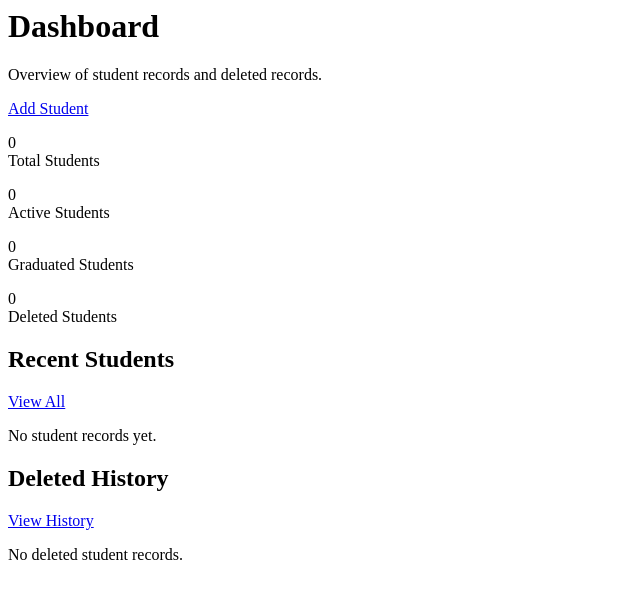
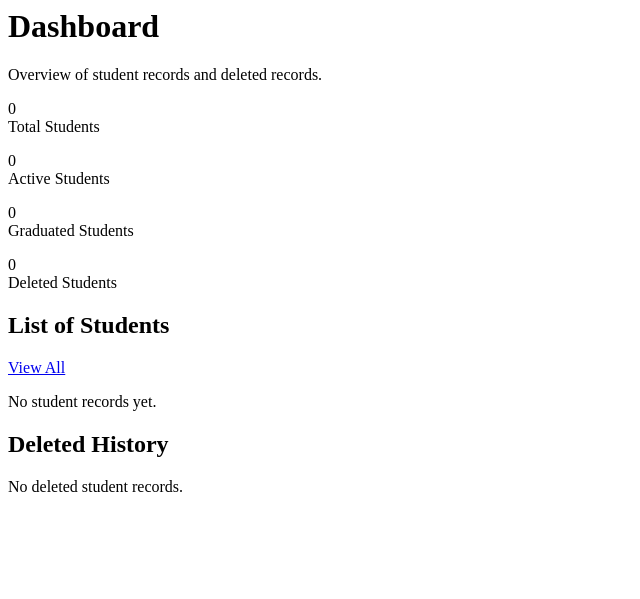
Before and after one commit to luhykie/MVC-FINALS, a PHP site: page /app/Views/dashboard/index.php in a window 1280 px wide. Shown: the top 599 px of the page, without its empty margins (0-640 px from the left). Run offline with PHP 8.4, Linux system fonts and the light colour scheme; the template is opened without the code that fills it, so the values that code supplies are empty.

Commit message:
Edit dashboard

```diff
--- a/app/Views/dashboard/index.php
+++ b/app/Views/dashboard/index.php
@@ -5,7 +5,7 @@ use Core\View\Engine as View;
 <h1>Dashboard</h1>
 <p>Overview of student records and deleted records.</p>
 
-<p><a href="/students/create">Add Student</a></p>
+<!-- <p><a href="/students/create">Add Student</a></p> -->
 
 <section>
     <p><?= (int) $stats['total'] ?><br>Total Students</p>
@@ -15,7 +15,7 @@ use Core\View\Engine as View;
 </section>
 
 <section>
-    <h2>Recent Students</h2>
+    <h2>List of Students</h2>
     <p><a href="/students">View All</a></p>
 
     <?php if (!$recentStudents): ?>
@@ -46,7 +46,7 @@ use Core\View\Engine as View;
 
 <section>
     <h2>Deleted History</h2>
-    <p><a href="/students/history">View History</a></p>
+    <!-- <p><a href="/students/history">View History</a></p> -->
 
     <?php if (!$recentDeleted): ?>
         <p>No deleted student records.</p>
--- a/app/Views/layouts/app.php
+++ b/app/Views/layouts/app.php
@@ -18,8 +18,8 @@ $error = Session::flash('error');
 <body>
     <header>
         <nav>
-            <a href="/"><?= View::e($appConfig['name']) ?></a>
-            <br>
+            <!-- <a href="/"><?= View::e($appConfig['name']) ?></a>
+            <br> -->
             <a href="/dashboard">Dashboard</a>
             <a href="/students">Students</a>
             <a href="/students/history">History</a>
@@ -48,7 +48,6 @@ $error = Session::flash('error');
 
         <?= $content ?>
 
-        <footer>PHP MVC Final Examination Project</footer>
     </main>
 </body>
 </html>
```
